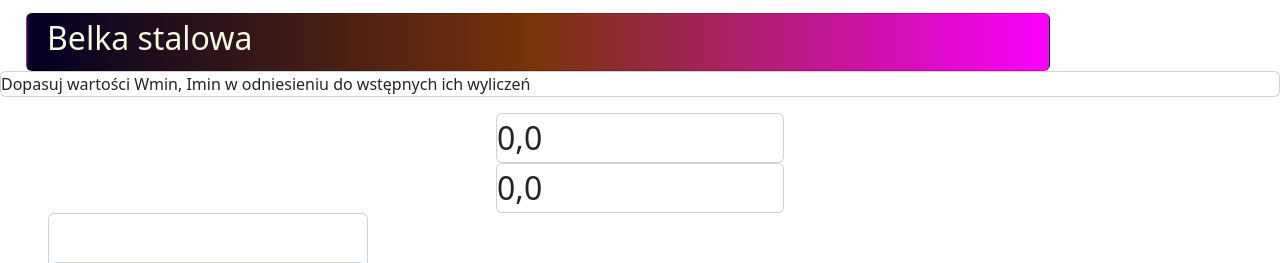
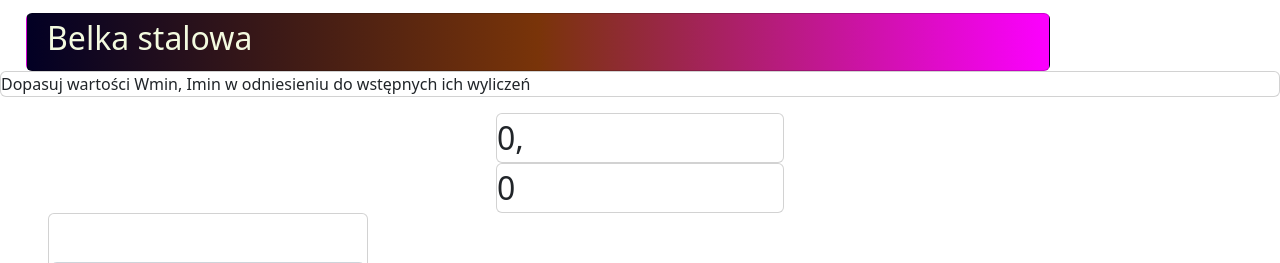
Before and after one commit to maciejmar/belka-stalowa, an Angular app: page /calculated_results in a window 1280 px wide. Shown: the top 263 px of the page. Built offline with nearby package versions, Linux system fonts and the light colour scheme.

Commit message:
proxy.config.json file name correction

```diff
--- a/package.json
+++ b/package.json
@@ -3,7 +3,7 @@
   "version": "0.0.0",
   "scripts": {
     "ng": "ng",
-    "start": "ng serve --proxy-config src/proxy.conf.json",
+    "start": "ng serve --proxy-config src/proxy.config.json",
     "build": "ng build",
     "watch": "ng build --watch --configuration development",
     "test": "ng test"
--- a/src/app/calculated-results/calculated-results.component.html
+++ b/src/app/calculated-results/calculated-results.component.html
@@ -1,9 +1,9 @@
 <p class="card">Dopasuj wartości Wmin, Imin w odniesieniu do wstępnych ich wyliczeń</p>
 <div class="card" style="font-size: 2rem; margin:auto; font-weight: 700px;width: 18rem;">
-{{calculated_results.Wmin}},{{calculated_results.Imin}}
+  {{touple.Wmin}},  <!-- {{calculated_results.Wmin}},{{calculated_results.Imin}}, -->
 </div>
 <div class="card" style="font-size: 2rem; margin:auto; font-weight: 700px;width: 18rem;">
-  {{touple.Wmin}},{{touple.Imin}}
+  {{touple.Imin}}
   </div>
 <div   class="card" style="width: 20rem;height:36rem;margin-left:3rem;">
   <br>
```
Also changed, not shown: 1 other file (tests, documents, lock files or other folders).
